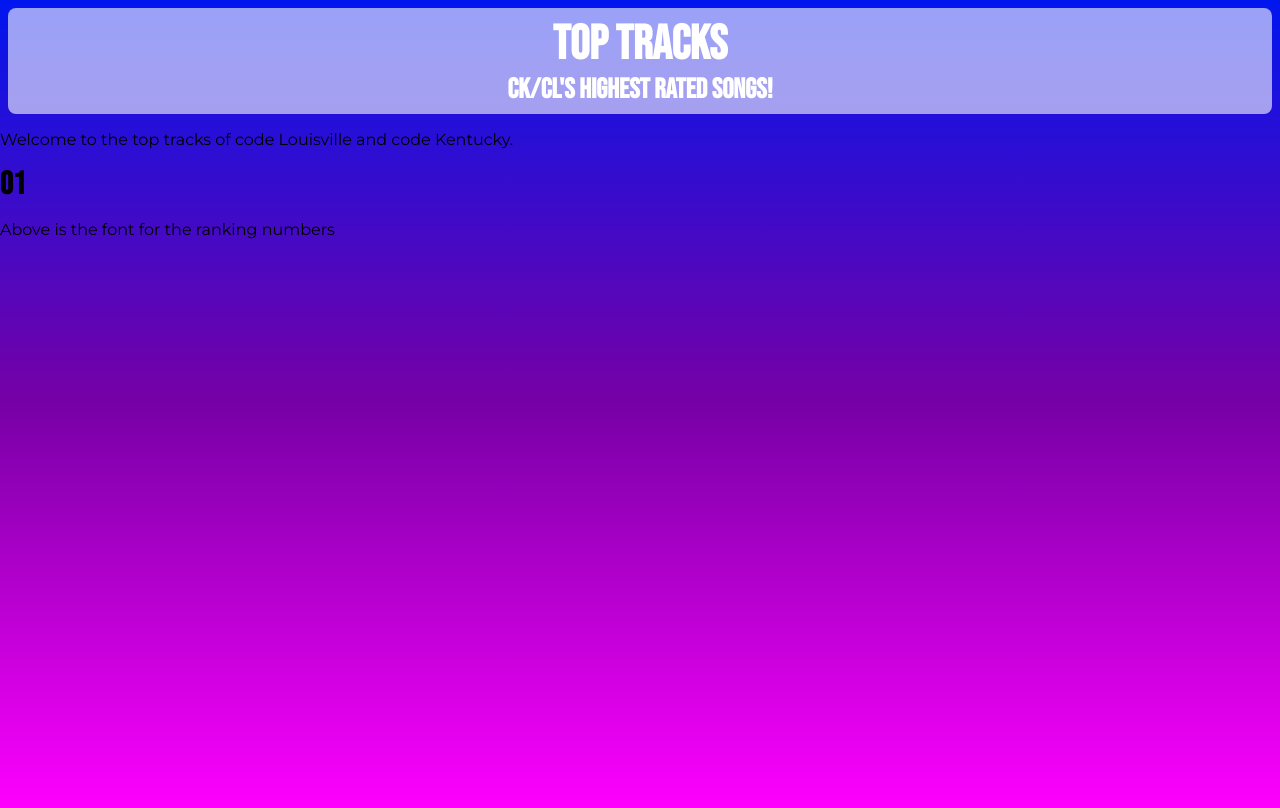
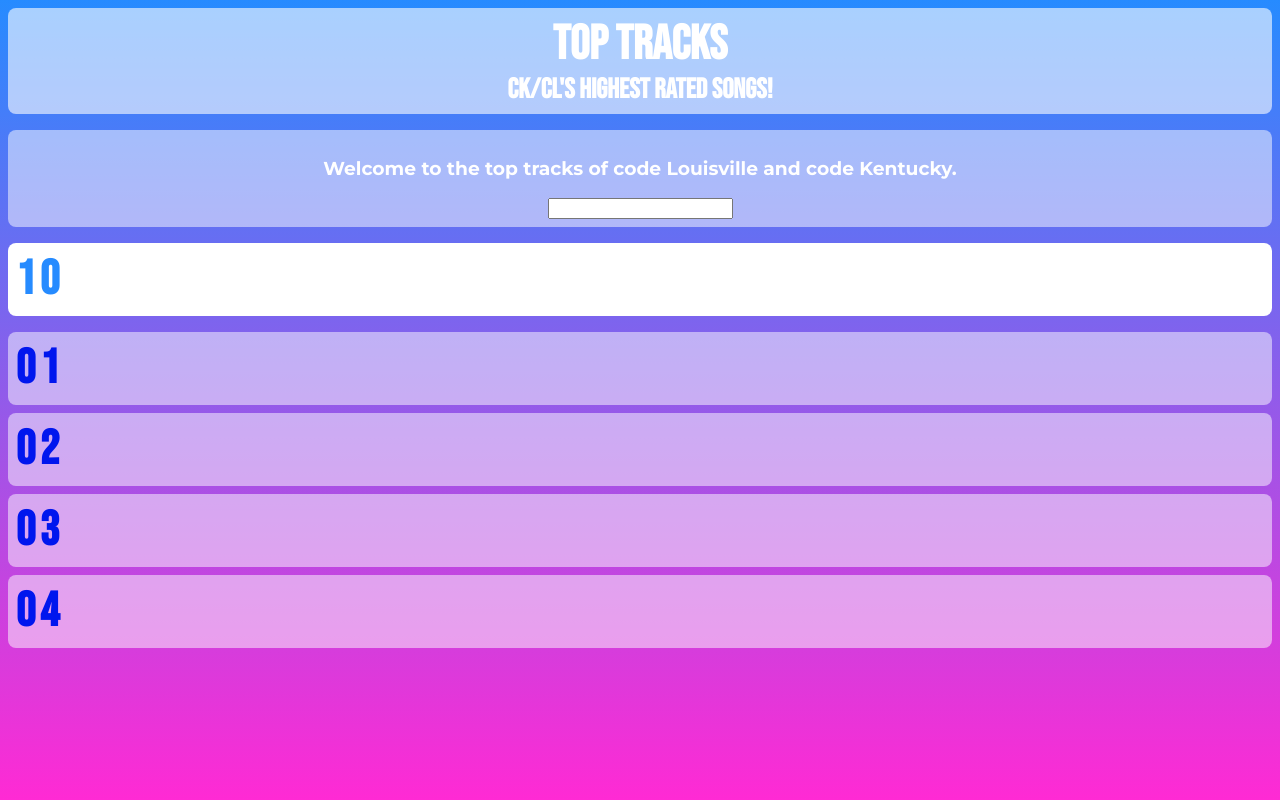
Before and after one commit to WilJonze/wd2-toptracks, a plain HTML site: page index.html in a window 1280 px wide. Drawn offline with Linux system fonts and the light colour scheme; a web font is replaced by a local one.

Commit message:
Created base layout. Resolves #1

```diff
--- a/css/style.css
+++ b/css/style.css
@@ -1,7 +1,7 @@
 :root {
   --color-faded-white: rgba(255, 255, 255, 0.6);
-  --color-primary: #fe00fe;
-  --color-secondary: #7700a6;
+  --color-primary: #ff2ad4;
+  --color-secondary: #268BFF;
   --color-tertiary: #0016ee;
   --color-text: #fff;
 
@@ -13,11 +13,9 @@ body {
   background: linear-gradient(
     to top,
     var(--color-primary),
-    var(--color-secondary),
-    var(--color-tertiary)
+    var(--color-secondary)
+    /* var(--color-tertiary) */
   );
-  width: 100vw;
-  min-height: 100vh;
   background-repeat: no-repeat;
 
   font-family: "Montserrat", Arial, Helvetica, sans-serif;
@@ -30,8 +28,10 @@ h2 {
   padding: 0;
 }
 
-.ranking-numbers {
+.ranking-numbers, .chosen-song-numbers {
   font-family: "Tilt Prism", "Bebas Neue", Arial, Helvetica, sans-serif;
+  font-size: xxx-large;
+  letter-spacing: 0.1em;
 }
 
 /* ============== HEADER STYLING ============== */
@@ -57,6 +57,39 @@ h2 {
   font-size: 1.75rem;
 }
 
+/* ============== LAYOUT ============== */
+.container {
+  display: flex;
+  flex-direction: column;
+}
+
+.search, .chosensong, .ranking-module {
+  margin: 0.5rem;
+  padding: 0.5rem;
+  border-radius: var(--radius-header);
+}
+
+.search, .ranking-module {
+  background-color: rgba(255, 255, 255, 0.5);
+}
+
+.search {
+  color: var(--color-text);
+  text-align: center;
+}
+
+.chosensong {
+  background-color: var(--color-text);
+}
+
+.chosen-song-numbers {
+  color: var(--color-secondary);
+}
+
+.ranking-module > .ranking-numbers {
+  color: var(--color-tertiary);
+}
+
 /* ================= ANIMATIONS ============== */
 @keyframes fade-in {
   0% {
--- a/index.html
+++ b/index.html
@@ -19,9 +19,31 @@
         CK/CL's highest rated songs!
       </h2>
     </header>
-    <p>Welcome to the top tracks of code Louisville and code Kentucky.</p>
-    <h1 class="ranking-numbers">01</h1>
-    <p>Above is the font for the ranking numbers</p>
+    <main class="container">
+      <article class="search">
+        <h3>Welcome to the top tracks of code Louisville and code Kentucky.</h3>
+        <input type="search">
+      </article>
+      <article class="chosensong">
+        <div>
+          <h1 class="ranking-numbers, chosen-song-numbers">10</h1>
+        </div>
+      </article>
+      <article class="ranking-chart">
+        <div class="ranking-module">
+          <h1 class="ranking-numbers">01</h1>
+        </div>
+        <div class="ranking-module">
+          <h1 class="ranking-numbers">02</h1>
+        </div>
+        <div class="ranking-module">
+          <h1 class="ranking-numbers">03</h1>
+        </div>
+        <div class="ranking-module">
+          <h1 class="ranking-numbers">04</h1>
+        </div>
+      </article>
+    </main>
   </body>
   <script src="js/app.js"></script>
 </html>
```
